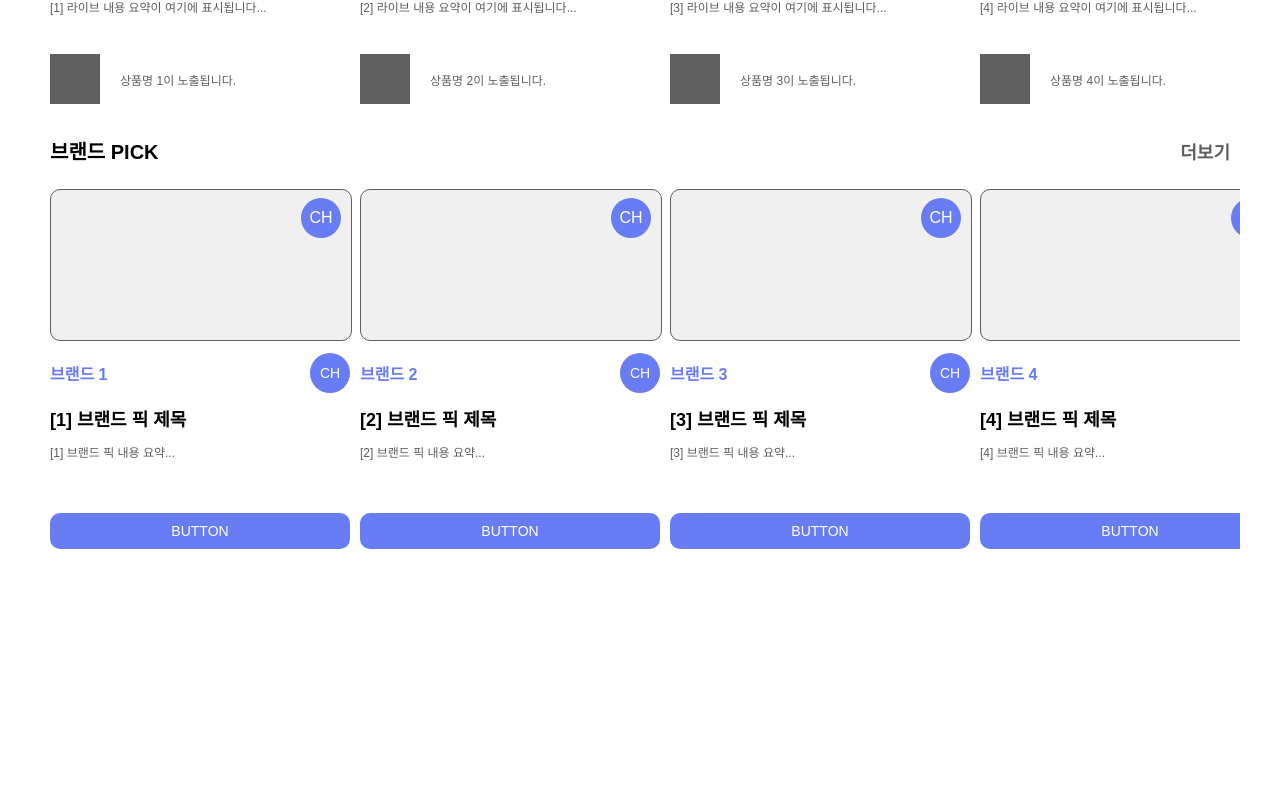
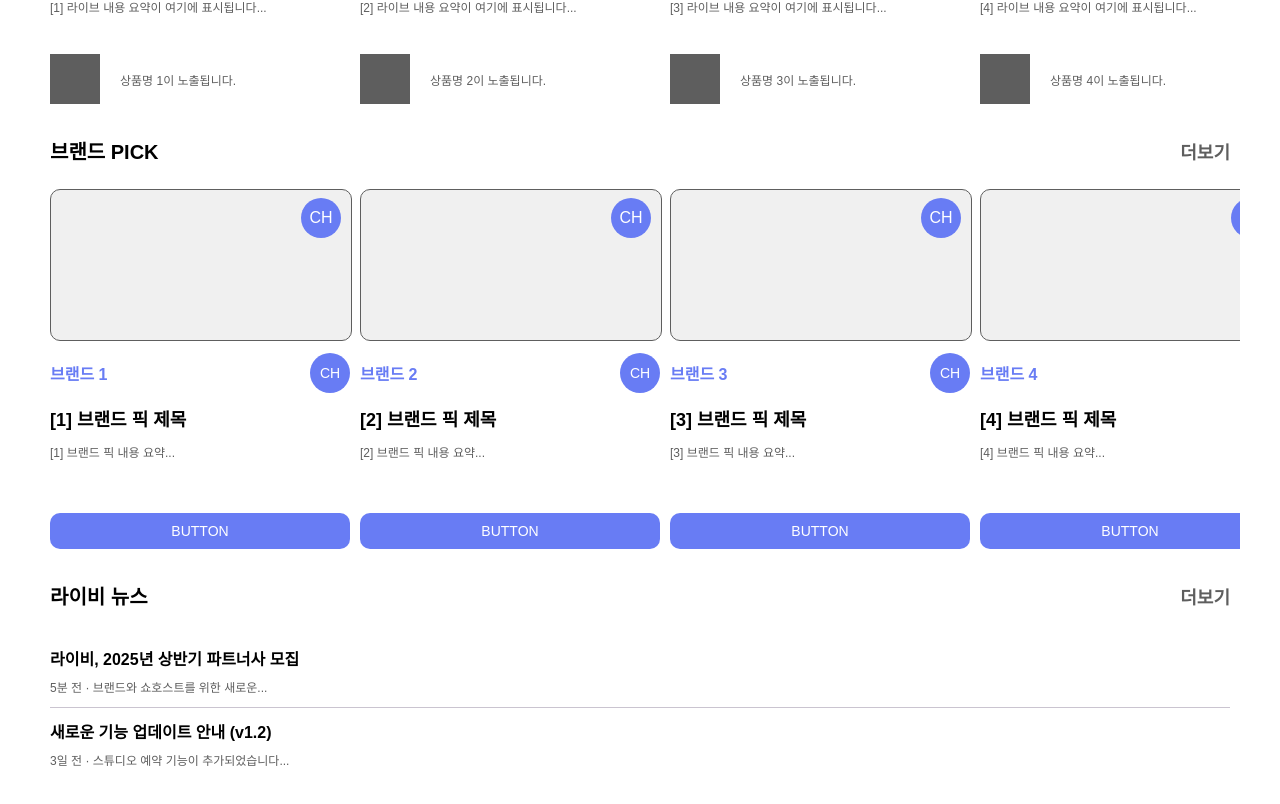
Before and after one commit to livbee-project/front-end-react, a React (Vite) app in the folder livbee-project/: page / in a window 1280 px wide. Shown: the part 591-1395 px from the top of the page. Before the commit the page ends 1164 px from the top, so only its background shows below. Built offline with nearby package versions, Linux system fonts and the light colour scheme; a web font is replaced by a local one.

Commit message:
251103 > front-end > react > 홈 > 라이비 뉴스 섹션 추가 작업

```diff
--- a/livbee-project/src/presentation/pages/Home.tsx
+++ b/livbee-project/src/presentation/pages/Home.tsx
@@ -2,6 +2,8 @@ import React from 'react';
 // (추가) 공통 컴포넌트 import
 import SectionContainer from '../components/SectionContainer';
 import RecruitCard from '../components/RecruitCard';
+import DividedList from '../components/DividedList';
+import DividedListItem from '../components/DividedListItem';
 // (유지) 스크롤바 숨기기 클래스를 위해 import
 import '../styles/global.css';
 
@@ -13,6 +15,12 @@ import '../styles/global.css';
 const Home: React.FC = () => {
   // 가로 스크롤 리스트를 시연하기 위한 임시 데이터
   const shoppingLiveItems = [1, 2, 3, 4, 5];
+
+  // (추가) "라이비 뉴스" 섹션을 위한 임시 데이터
+  const newsItems = [
+    { id: 1, title: '라이비, 2025년 상반기 파트너사 모집', time: '5분 전', content: '브랜드와 쇼호스트를 위한 새로운...' },
+    { id: 2, title: '새로운 기능 업데이트 안내 (v1.2)', time: '3일 전', content: '스튜디오 예약 기능이 추가되었습니다...' },
+  ];
 
   // (수정) React.FC 반환 타입에 맞게 <></> (Fragment) 대신
   // 최상위 <div className="app-container">로 변경합니다.
@@ -129,7 +137,7 @@ const Home: React.FC = () => {
         </div>
       </SectionContainer>
 
-     {/* --- (추가) "브랜드 픽" 섹션 --- */}
+      {/* --- (추가) "브랜드 픽" 섹션 --- */}
       {/*
         "브랜드 픽" 섹션도 동일하게 SectionContainer로 감싸줍니다.
       */}
@@ -223,7 +231,80 @@ const Home: React.FC = () => {
           ))}
         </div>
       </SectionContainer>
-      {/* --- "브랜드 픽" 섹션 종료 --- */}
+
+
+      <SectionContainer
+        title="라이비 뉴스"
+        onMorePressed={() => console.log('라이비 뉴스 더보기 클릭')}
+      >
+        {/*
+          Flutter 원본의 Padding(horizontal: 10)을 적용합니다.
+        */}
+        <div style={{ padding: '0 10px' }}>
+          {/*
+            새로 만든 DividedList 컴포넌트를 사용합니다.
+          */}
+          <DividedList>
+            {/*
+              임시 newsItems 데이터를 map으로 순회하며
+              DividedListItem 컴포넌트를 렌더링합니다.
+            */}
+            {newsItems.map((news) => (
+              <DividedListItem
+                key={news.id}
+                onTap={() => console.log(`뉴스 ${news.id} 클릭`)}
+              >
+                {/*
+                  Flutter 원본의 Column 구조를
+                  flex-direction: column으로 구현합니다.
+                */}
+                <div
+                  style={{
+                    display: 'flex',
+                    flexDirection: 'column',
+                    alignItems: 'flex-start',
+                    gap: 8, // Flutter 원본(SizedBox(height: 8))
+                  }}
+                >
+                  {/* 1. 뉴스 제목 */}
+                  <span
+                    style={{
+                      fontWeight: 700,
+                      fontSize: 'var(--h3)', // 16px (React 기준)
+                      color: 'var(--black)',
+                      // (추가) 말줄임표 스타일
+                      width: '100%',
+                      whiteSpace: 'nowrap',
+                      overflow: 'hidden',
+                      textOverflow: 'ellipsis',
+                    }}
+                  >
+                    {news.title}
+                  </span>
+
+                  {/* 2. 시간 및 내용 요약 */}
+                  <span
+                    style={{
+                      fontWeight: 400,
+                      // Flutter 원본의 p(12px)
+                      fontSize: '12px',
+                      color: 'var(--dark-gray)',
+                      width: '100%',
+                      whiteSpace: 'nowrap',
+                      overflow: 'hidden',
+                      textOverflow: 'ellipsis',
+                    }}
+                  >
+                    {/* Flutter 원본 형식 ('$relativeTime · ${article.content}') */}
+                    {news.time} · {news.content}
+                  </span>
+                </div>
+              </DividedListItem>
+            ))}
+          </DividedList>
+        </div>
+      </SectionContainer>
+      {/* --- "라이비 뉴스" 섹션 종료 --- */}
     </div>
   );
 };
```
